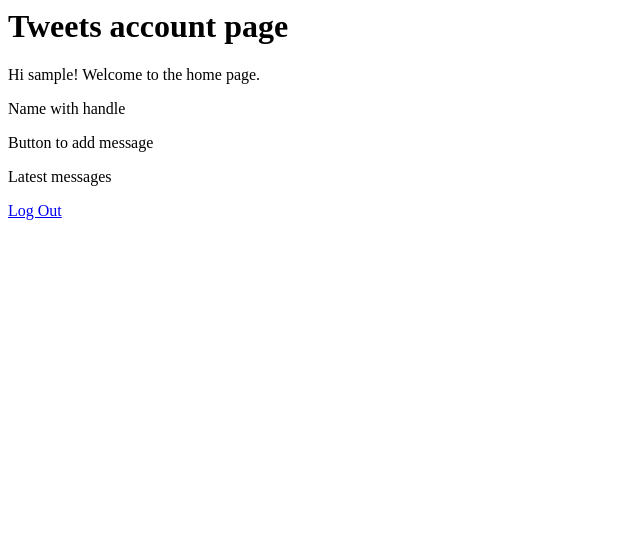
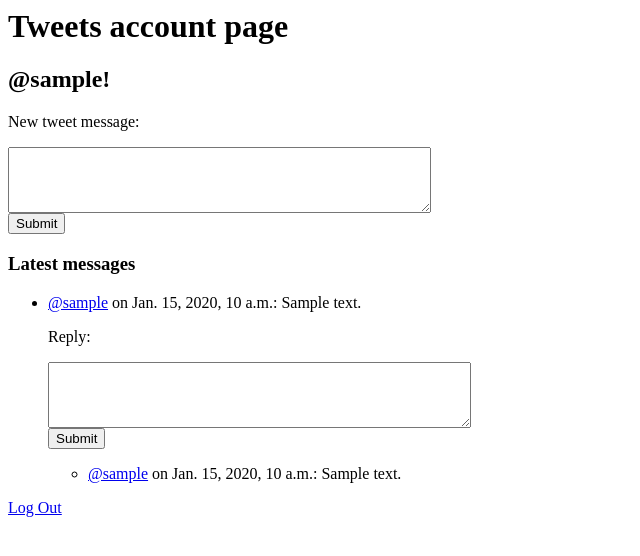
Before and after one commit to esfurtado/tweets_project, a Django app: a page that uses tweets/templates/profile.html in a window 1280 px wide. Shown: the top 556 px of the page, without its empty margins (0-640 px from the left). Run offline with Django 4.2, Linux system fonts and the light colour scheme; a user stored in the database is signed in; tables that the repository leaves empty hold one stand-in row (values such as "Sample post").

Commit message:
Tweets and tweets replies Added two new models: tweets and tweets replies. These are connected via foreign key on the tweets replies table, so that a tweet can have many replies and a reply can only have one tweet. For now the user profile page can see their own tweets with replies. Users can't navigate to other user's pages. A user can reply to their own tweets (for now). This will later be changed after feedback.

```diff
--- a/tweets/models.py
+++ b/tweets/models.py
@@ -8,7 +8,21 @@ from django.contrib.auth.models import User
 
 class Profile(models.Model):
     user = models.OneToOneField(User, on_delete=models.CASCADE)
-    first_name = models.CharField(max_length=30)#How to make this a required field
+    first_name = models.CharField(max_length=30)
     last_name = models.CharField(max_length=30)
     email = models.EmailField()
     contact_number = models.CharField(max_length=30)
+
+class Tweets(models.Model):
+    user = models.ForeignKey(User, on_delete=models.CASCADE)
+    tweet_message = models.TextField(max_length=144)
+    post_time = models.DateTimeField(auto_now_add=True)
+
+    def all_replies(self):
+        return TweetsReplies.objects.filter(tweet_id=self.id)
+
+class TweetsReplies(models.Model):
+    user = models.ForeignKey(User, on_delete=models.CASCADE)
+    tweet_message = models.TextField(max_length=144)
+    post_time = models.DateTimeField(auto_now_add=True)
+    tweet = models.ForeignKey(Tweets, on_delete=models.CASCADE)
--- a/tweets/templates/profile.html
+++ b/tweets/templates/profile.html
@@ -1,9 +1,37 @@
 {% if user.is_authenticated %}
 <h1>Tweets account page</h1>
-<p>Hi {{ user.username }}! Welcome to the home page.</p>
-<p>Name with handle</p>
-<p>Button to add message</p>
-<p>Latest messages</p>
+<h2>@{{ user.username }}!</h2>
+
+
+<form action="/tweets/add/" method="POST">
+    {% csrf_token %}
+    <p><label for="new_tweet">New tweet message:</label></p>
+    <textarea id="new_tweet" name="new_tweet" rows="4" cols="50"></textarea>
+    <br>
+    <input type="submit" value="Submit">
+</form>
+
+<h3>Latest messages</h3>
+<ul>
+{% for tweet in tweet_messages %}
+    <li><p> <a href="{% url 'profile' tweet.user.username %}">@{{tweet.user.username}}</a> on {{tweet.post_time}}: {{ tweet.tweet_message }}</p>
+        <form action="/tweets/reply_submit/{{tweet.id}}" method="POST">
+            {% csrf_token %}
+            <p><label for="reply">Reply:</label></p>
+            <textarea id="reply" name="reply" rows="4" cols="50"></textarea>
+            <br>
+            <input type="submit" value="Submit">
+        </form>
+        <ul>
+            {% for reply in tweet.all_replies %}
+                <li><p><a href="{% url 'profile' reply.user.username %}">@{{reply.user.username}}</a> on {{reply.post_time}}: {{ reply.tweet_message }}</p></li>
+            {% endfor %}
+        </ul>
+    </li>
+{% endfor %}
+</ul>
+
+
 <p><a href="{% url 'logout' %}">Log Out</a></p>
 {% else %}
 <p>You're not logged in</p>
--- a/tweets/urls.py
+++ b/tweets/urls.py
@@ -8,4 +8,6 @@ urlpatterns = [
     path('profile/<str:username>', views.profile, name='profile'),
     path('edit', views.edit, name='edit'),
     path('edit/submit', views.edit_submit, name='edit_submit'),
+    path('add/', views.tweet_add, name='tweet_add'),
+    path('reply_submit/<int:tweet_id>', views.tweet_reply, name='reply_submit')
 ]
--- a/tweets/views.py
+++ b/tweets/views.py
@@ -1,10 +1,11 @@
 from django.core.exceptions import PermissionDenied
 from django.shortcuts import redirect, render
 
-from tweets.models import Profile, User
+from tweets.models import Profile, TweetsReplies, User, Tweets
 
-#from django.contrib.auth import login
+
 #Note that the login template already sends a message saying login not successful if invalid credentials are used
+#As this was not
 
 def home(request):
     return render(request, 'home.html', context={})
@@ -53,8 +54,10 @@ def registration_submit(request):
 
 
 def profile(request, username):
+    user = request.user
     if request.user.username == username:
-        return render(request, 'profile.html',context={})
+        tweet_messages = Tweets.objects.all().filter(user_id=user.id)[:10]
+        return render(request, 'profile.html',context={'tweet_messages':tweet_messages})
     else:
         raise PermissionDenied()
 
@@ -65,7 +68,6 @@ def edit(request):
         profile = Profile.objects.get(user_id=user.id)
 
         return render(request, 'edit.html', context={ 'profile': profile })
-            # 'current_firstname': profile.first_name, 'current_lastname:': profile.last_name, 'current_email': profile.email, 'current_contact': profile.contact_number})
     else:
         return redirect('login')
 
@@ -76,7 +78,6 @@ def edit_submit(request):
     new_email = request.POST["new_email"]
     new_contact = request.POST["new_contact"]
 
-    print(f"{new_lastname}")
     user = request.user
     profile : Profile = Profile.objects.get(user_id=user.id)
 
@@ -95,3 +96,25 @@ def edit_submit(request):
 
     profile.save()
     return redirect('profile', user.username)
+
+
+def tweet_add(request):
+    #post message
+    new_tweet = request.POST['new_tweet']
+    #save message to database
+    user= request.user
+    tweet_message = Tweets(user=user, tweet_message=new_tweet)
+    tweet_message.save()
+
+    return redirect('profile', user.username)
+
+def tweet_reply(request, tweet_id):
+    #add reply message
+    new_reply = request.POST['reply']
+    tweet = Tweets.objects.get(id=tweet_id)
+    #save reply to database
+    user = request.user
+    tweet_reply = TweetsReplies(user=user, tweet_message=new_reply, tweet=tweet)
+    tweet_reply.save()
+
+    return redirect('profile', user.username)
```
Also changed, not shown: tweets/migrations/0002_tweets.py (added), tweets/migrations/0003_alter_tweets_user.py (added), tweets/migrations/0004_tweetsreplies.py (added).
